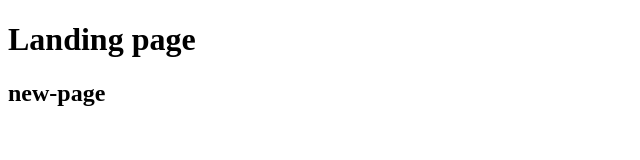
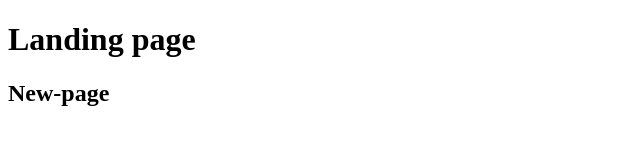
Before and after one commit to akin014/landing-page, a plain HTML site: page index.html in a window 1280 px wide. Shown: the full height of the page, 0-640 px from the left. Drawn offline with Linux system fonts and the light colour scheme.

Commit message:
Changed to capital letter

```diff
--- a/index.html
+++ b/index.html
@@ -7,6 +7,6 @@
 </head>
 <body>
     <h1>Landing page</h1>
-    <h2>new-page</h2>
+    <h2>New-page</h2>
 </body>
 </html>
```
